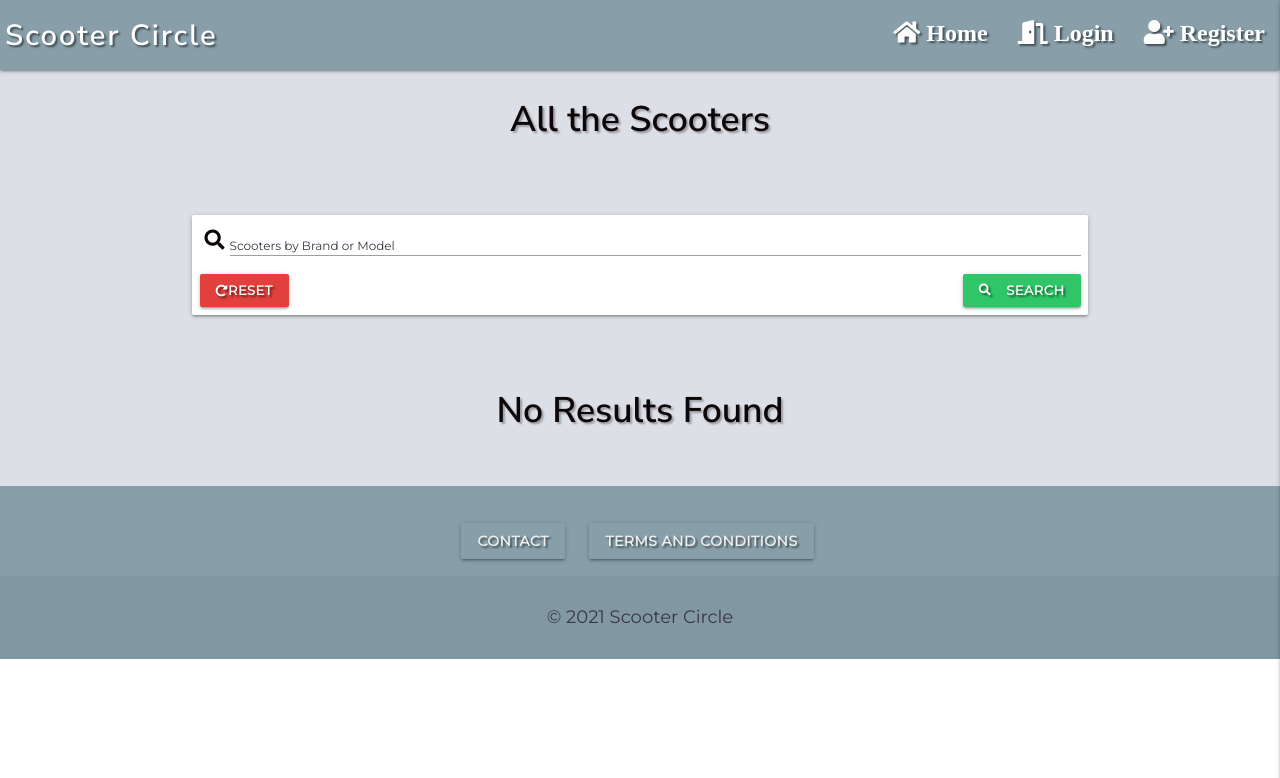
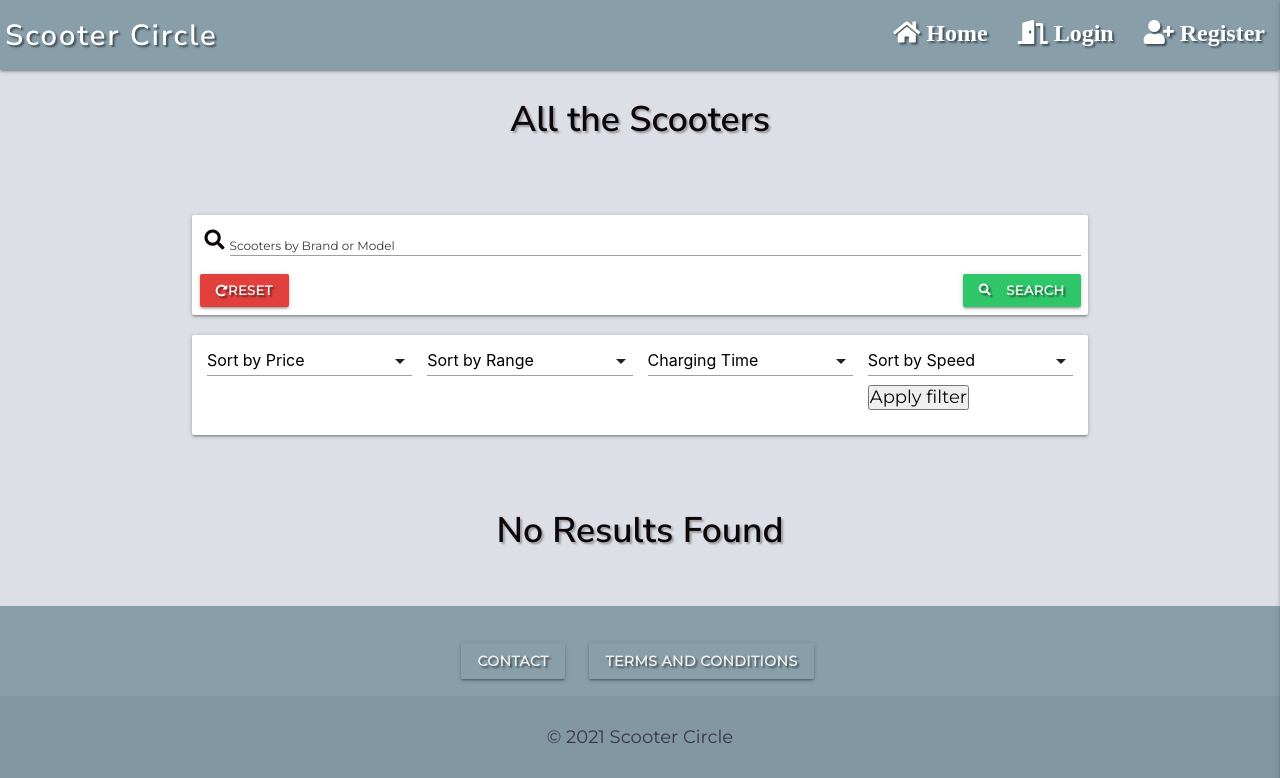
Before and after one commit to marina601/scooter-circle, a Flask app: page /products in a window 1280 px wide. Shown: the top 778 px of the page. Run offline with Flask 2, Linux system fonts and the light colour scheme; data that the repository does not hold is empty; some libraries are stand-ins or nearby versions.

Commit message:
Added functionality to filter results based on user criteria

```diff
--- a/app.py
+++ b/app.py
@@ -131,6 +131,42 @@ def products():
 def search():
     query = request.form.get("query")
     products = list(mongo.db.products.find({"$text": {"$search": query}}))
+    return render_template("products.html", products=products)
+
+
+# sort function
+@app.route("/sort", methods=["GET", "POST"])
+def sort():
+    # Getting input values from the select element to sort the db
+    price = request.args.get("product_price")
+    range = request.args.get("product_max_range")
+    charge = request.args.get("product_battery_charge")
+    speed = request.args.get("product_max_speed")
+
+    # Checking with conditional statement if the value is high or low
+    # and sorting accordingly
+    if range == "high":
+        products = list(mongo.db.products.find().sort("product_max_range", -1))
+    elif range == "low":
+        products = list(mongo.db.products.find().sort("product_max_range", 1))
+    elif speed == "fast":
+        products = list(mongo.db.products.find().sort("product_max_speed", -1))
+    elif speed == "slow":
+        products = list(mongo.db.products.find().sort("product_max_speed", 1))
+    elif charge == "slow":
+        products = list(mongo.db.products.find().sort
+                        ("product_battery_charge", -1))
+    elif charge == "fast":
+        products = list(mongo.db.products.find().sort
+                        ("product_battery_charge", 1))
+    elif price == "low":
+        products = list(mongo.db.products.find().sort("product_price", -1))
+    elif price == "high":
+        products = list(mongo.db.products.find().sort("product_price", 1))
+    # if no filter is selected show all the database
+    else:
+        products = list(mongo.db.products.find())
+
     return render_template("products.html", products=products)
 
 
--- a/templates/products.html
+++ b/templates/products.html
@@ -27,10 +27,47 @@
             </button>
           </div>
         </div>
-
       </form>
     </div>
-
+    <!--Sort Products-->
+    <div class="row card-panel search-panel">
+      <form action="{{ url_for('sort') }}" method="GET" class="col s12 search-form">
+        <!--Sort by Price-->
+        <div class="input-field col s3">
+          <select id="product_price" name="product_price">
+            <option value="" disabled selected>Sort by Price</option>
+            <option value="low">Low</option>
+            <option value="high">High</option>
+          </select>
+          <label id="product_price"></label>
+        </div>
+        <div class="input-field col s3">
+          <select id="product_max_range" name="product_max_range">
+            <option value="" disabled selected>Sort by Range</option>
+            <option value="low">Low</option>
+            <option value="high">High</option>
+          </select>
+          <label is="product_max_range"></label>
+        </div>
+        <div class="input-field col s3">
+          <select name="product_battery_charge">
+            <option value="" disabled selected>Charging Time</option>
+            <option value="slow">Slow</option>
+            <option value="fast">Fast</option>
+          </select>
+          <label></label>
+        </div>
+        <div class="input-field col s3">
+          <select name="product_max_speed">
+            <option value="" disabled selected>Sort by Speed</option>
+            <option value="slow">Slow</option>
+            <option value="fast">Fast</option>
+          </select>
+          <label></label>
+          <button type="submit">Apply filter</button>
+        </div>
+      </form>
+    </div>
     {% if products|length > 0 %}
       <div class="row">
         {% for product in products %}
```
